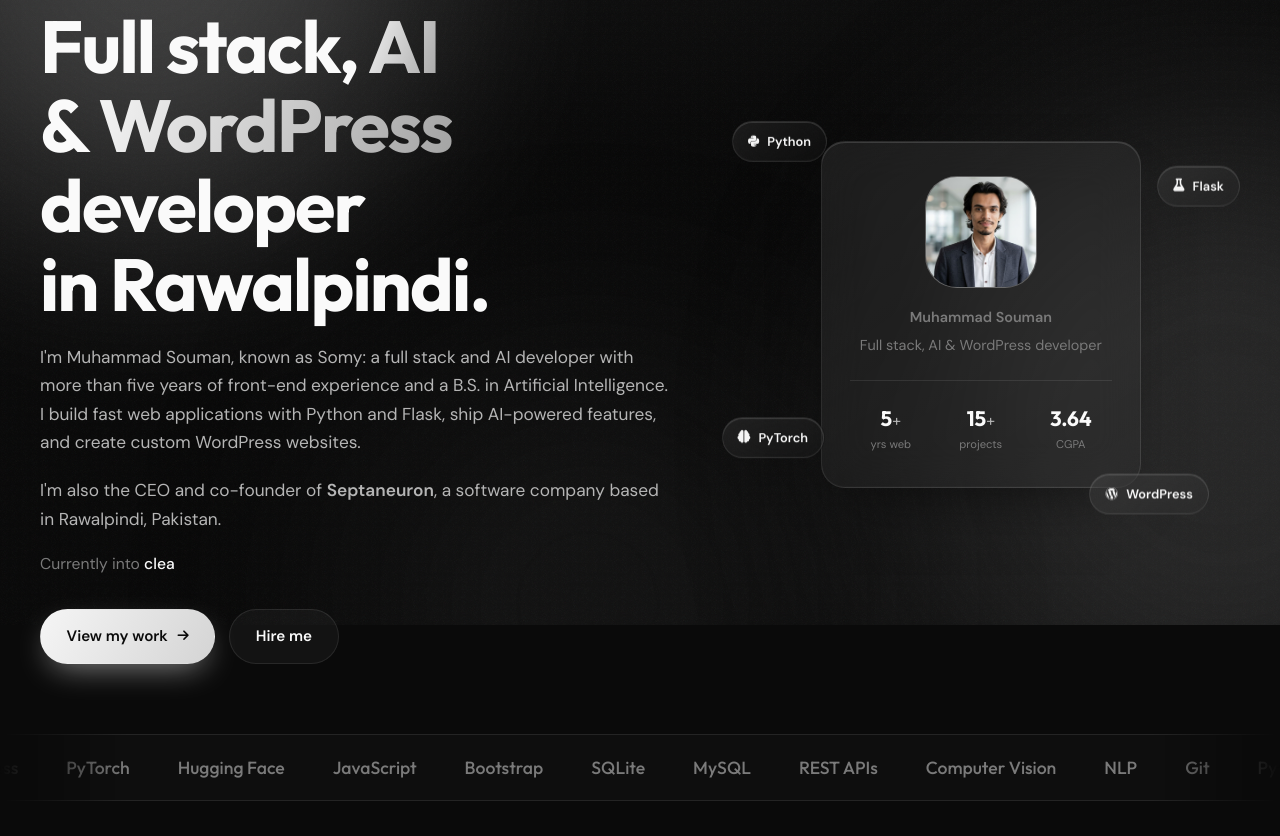
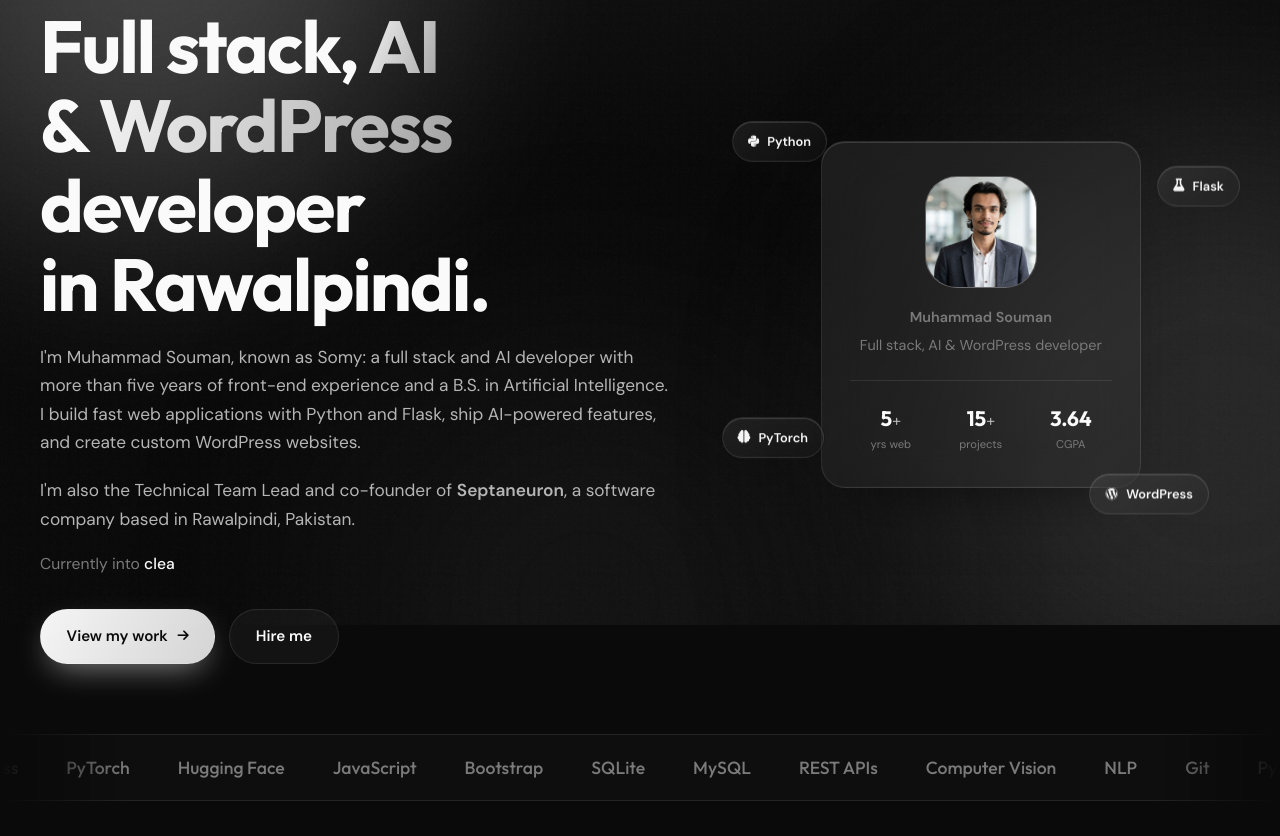
Before and after one commit to muhammadsouman7/my-portfolio, a Flask app: page / in a window 1280 px wide. Shown: the part 175-1011 px from the top of the page. Run offline with Flask 3, Linux system fonts and the light colour scheme.

Commit message:
Update job title and description for Septaneuron

```diff
--- a/templates/home.html
+++ b/templates/home.html
@@ -36,7 +36,7 @@
             "url": "{{ SITE }}/",
             "image": "{{ SITE }}/static/assets/imgs/somy.jpg",
             "jobTitle": "Full Stack Developer, AI Developer and WordPress Developer",
-            "description": "Full stack, AI and WordPress developer with five years of front-end experience, a B.S. in Artificial Intelligence, and co-founder and CEO of Septaneuron.",
+            "description": "Full stack, AI and WordPress developer with five years of front-end experience, a B.S. in Artificial Intelligence, and co-founder and technical team lead of Septaneuron.",
             "worksFor": {
                 "@id": "https://septaneuron.com/#organization"
             },
@@ -104,7 +104,7 @@
                 "name": "What is Septaneuron?",
                 "acceptedAnswer": {
                     "@type": "Answer",
-                    "text": "Septaneuron is a software company based in Rawalpindi, Pakistan, co-founded by Muhammad Souman, who serves as its CEO."
+                    "text": "Septaneuron is a software company based in Rawalpindi, Pakistan, co-founded by Muhammad Souman, who serves as its Technical Team Lead."
                 }
             }, {
                 "@type": "Question",
@@ -126,7 +126,7 @@
         <p class="lead reveal" style="--i:2">I'm Muhammad Souman, known as Somy: a full stack and AI developer with more than five years of front-end experience and a B.S. in Artificial Intelligence. I build fast web applications with Python and Flask, ship AI-powered features, and create
             custom WordPress websites.
         </p>
-        <p class="lead reveal" style="--i:2">I'm also the CEO and co-founder of <a href="https://septaneuron.com/" target="_blank" rel="noopener" class="link-inline"><strong>Septaneuron</strong></a>, a software company based in Rawalpindi, Pakistan.</p>
+        <p class="lead reveal" style="--i:2">I'm also the Technical Team Lead and co-founder of <a href="https://septaneuron.com/" target="_blank" rel="noopener" class="link-inline"><strong>Septaneuron</strong></a>, a software company based in Rawalpindi, Pakistan.</p>
         <p class="typed reveal" style="--i:3" aria-hidden="true">Currently into <b id="typed"></b><span class="caret"></span></p>
         <div class="row reveal" style="--i:4">
             <a href="{{ url_for('projects') }}" class="btn">View my work <i class="fa-solid fa-arrow-right" aria-hidden="true"></i></a>
@@ -256,7 +256,7 @@
             <div>
                 <h3>What is Septaneuron?</h3>
             </div>
-            <p><a href="https://septaneuron.com/" target="_blank" rel="noopener"><strong>Septaneuron</strong></a> is a software company in Rawalpindi, Pakistan. I co-founded it and serve as CEO.</p>
+            <p><a href="https://septaneuron.com/" target="_blank" rel="noopener"><strong>Septaneuron</strong></a> is a software company in Rawalpindi, Pakistan. I co-founded it and serve as Technical Team Lead.</p>
         </div>
         <div class="glass reveal">
             <div>
```
